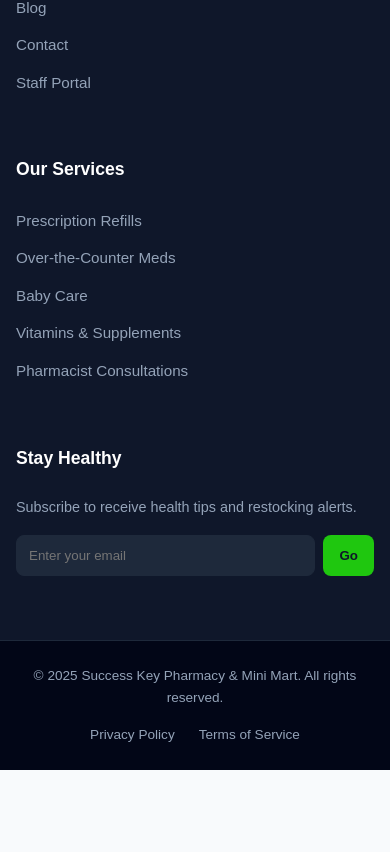
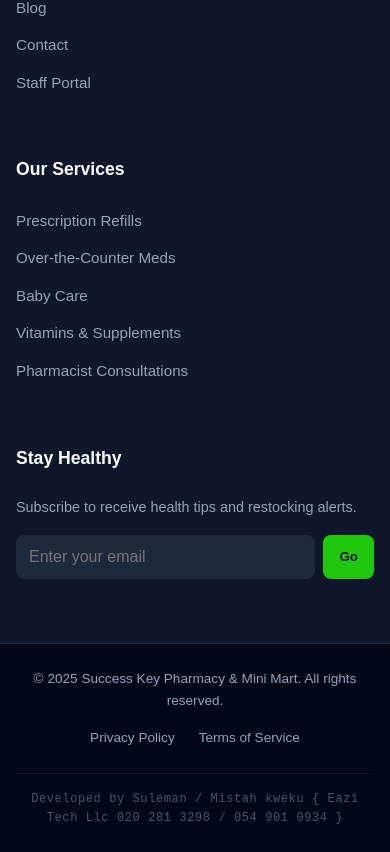
Before and after one commit to iphonehomeghana25/success-key-pharmacy, a React (Create React App) app: page /blog in a window 390 px wide. Shown: the part 1327-2179 px from the top of the page. Before the commit the page ends 2097 px from the top, so only its background shows below. Built offline with nearby package versions, Linux system fonts and the light colour scheme; no server answers; the database is empty.

Commit message:
Updated UI/fixed bugs

```diff
--- a/src/App.css
+++ b/src/App.css
@@ -99,3 +99,14 @@
     font-size: 2rem;
   }
 }
+/* ... existing code ... */
+
+/* --- MOBILE INPUT ZOOM FIX --- */
+/* Prevents iOS from zooming in when clicking a text box */
+@media screen and (max-width: 768px) {
+  input,
+  textarea,
+  select {
+    font-size: 16px !important;
+  }
+}
--- a/src/components/Footer.js
+++ b/src/components/Footer.js
@@ -1,9 +1,42 @@
-import React from 'react';
+import React, { useState } from 'react';
 import { Link } from 'react-router-dom';
+import { supabase } from '../supabaseClient'; // Import Supabase
 import '../styles/Footer.css';
-import { ShieldCheck, Facebook, Instagram, Twitter, MessageCircle } from 'lucide-react';
+import { ShieldCheck, Facebook, Instagram, Twitter, MessageCircle, Check, Loader } from 'lucide-react';
 
 const Footer = () => {
+  const [email, setEmail] = useState('');
+  const [status, setStatus] = useState('idle'); // idle, loading, success, error
+
+  const handleSubscribe = async (e) => {
+    e.preventDefault();
+    if (!email) return;
+
+    setStatus('loading');
+
+    try {
+      const { error } = await supabase
+        .from('subscribers')
+        .insert([{ email }]);
+
+      if (error) {
+        if (error.code === '23505') { // Unique violation code
+          alert('You are already subscribed!');
+          setStatus('idle');
+        } else {
+          throw error;
+        }
+      } else {
+        setStatus('success');
+        setEmail('');
+      }
+    } catch (error) {
+      console.error('Error subscribing:', error);
+      setStatus('error');
+      setTimeout(() => setStatus('idle'), 3000); // Reset after 3s
+    }
+  };
+
   return (
     <footer className="site-footer">
       <div className="footer-container">
@@ -36,7 +69,7 @@
             <li><Link to="/about">About Us</Link></li>
             <li><Link to="/blog">Blog</Link></li>
             <li><Link to="/contact">Contact</Link></li>
-            <li><Link to="/staff-portal">Staff Portal</Link></li> {/* Added Link */}
+            <li><Link to="/staff-portal">Staff Portal</Link></li>
           </ul>
         </div>
 
@@ -58,19 +91,42 @@
           <p className="footer-small-text">
             Subscribe to receive health tips and restocking alerts.
           </p>
-          <form className="footer-form">
-            <input type="email" placeholder="Enter your email" />
-            <button type="submit">Go</button>
-          </form>
+
+          {status === 'success' ? (
+            <div className="success-message" style={{ color: '#4ade80', fontWeight: 'bold', display: 'flex', alignItems: 'center', gap: '0.5rem' }}>
+              <Check size={20} /> Subscribed!
+            </div>
+          ) : (
+            <form className="footer-form" onSubmit={handleSubscribe}>
+              <input
+                type="email"
+                placeholder="Enter your email"
+                value={email}
+                onChange={(e) => setEmail(e.target.value)}
+                required
+                disabled={status === 'loading'}
+              />
+              <button type="submit" disabled={status === 'loading'}>
+                {status === 'loading' ? <Loader className="spin" size={16} /> : 'Go'}
+              </button>
+            </form>
+          )}
         </div>
 
       </div>
 
       <div className="footer-bottom">
-        <p>&copy; {new Date().getFullYear()} Success Key Pharmacy & Mini Mart. All rights reserved.</p>
-        <div className="footer-bottom-links">
-          <Link to="/privacy">Privacy Policy</Link>
-          <Link to="/terms">Terms of Service</Link>
+        <div className="footer-legal-row">
+          <p>&copy; {new Date().getFullYear()} Success Key Pharmacy & Mini Mart. All rights reserved.</p>
+          <div className="footer-bottom-links">
+            <Link to="/privacy">Privacy Policy</Link>
+            <Link to="/terms">Terms of Service</Link>
+          </div>
+        </div>
+
+        {/* Developer Credit */}
+        <div className="developer-credit">
+          <p>Developed by Suleman / Mistah kweku {'{'} Eazi Tech Llc 020 281 3298 / 054 901 0934 {'}'}</p>
         </div>
       </div>
     </footer>
--- a/src/components/Navbar.js
+++ b/src/components/Navbar.js
@@ -8,6 +8,13 @@
 
   const handleLinkClick = () => {
     setIsOpen(false);
+  };
+
+  // Function to handle Upload Prescription click (WhatsApp)
+  const handleUploadClick = () => {
+    const message = "Hello Success Key, I want to upload a prescription.";
+    window.open(`https://wa.me/233240000000?text=${encodeURIComponent(message)}`, '_blank');
+    setIsOpen(false); // Close mobile menu if open
   };
 
   return (
@@ -30,13 +37,16 @@
           <Link to="/" className="nav-link">Home</Link>
           <Link to="/about" className="nav-link">About Us</Link>
           <Link to="/services" className="nav-link">Services</Link>
-          <Link to="/blog" className="nav-link">Blog</Link> {/* Added Blog Link */}
+          <Link to="/blog" className="nav-link">Blog</Link>
           <Link to="/contact" className="nav-link">Contact</Link>
         </div>
 
         {/* Desktop Upload Button */}
         <div className="nav-action desktop-only">
-          <button className="btn-upload">
+          <button
+            className="btn-upload"
+            onClick={handleUploadClick} // Hooked to WhatsApp
+          >
             <Upload size={18} /> Upload Prescription
           </button>
         </div>
@@ -53,9 +63,12 @@
           <Link to="/" className="mobile-link" onClick={handleLinkClick}>Home</Link>
           <Link to="/about" className="mobile-link" onClick={handleLinkClick}>About Us</Link>
           <Link to="/services" className="mobile-link" onClick={handleLinkClick}>Services</Link>
-          <Link to="/blog" className="mobile-link" onClick={handleLinkClick}>Blog</Link> {/* Added Blog Link */}
+          <Link to="/blog" className="mobile-link" onClick={handleLinkClick}>Blog</Link>
           <Link to="/contact" className="mobile-link" onClick={handleLinkClick}>Contact</Link>
-          <button className="btn-upload mobile-btn" onClick={handleLinkClick}>
+          <button
+            className="btn-upload mobile-btn"
+            onClick={handleUploadClick} // Hooked to WhatsApp & closes menu
+          >
              <Upload size={18} /> Upload Prescription
           </button>
         </div>
--- a/src/styles/Footer.css
+++ b/src/styles/Footer.css
@@ -150,14 +150,21 @@
   cursor: pointer;
 }
 
+.spin { animation: spin 1s linear infinite; }
+@keyframes spin { 100% { transform: rotate(360deg); } }
+
 /* --- Footer Bottom --- */
 .footer-bottom {
   background-color: #020617; /* Even darker slate */
   padding: 1.5rem 1rem;
   border-top: 1px solid var(--slate-800);
+  display: flex;
+  flex-direction: column;
+  align-items: center;
+  gap: 1.5rem;
 }
 
-.footer-bottom {
+.footer-legal-row {
   display: flex;
   flex-direction: column;
   align-items: center;
@@ -165,14 +172,14 @@
   text-align: center;
   font-size: 0.85rem;
   color: var(--slate-400);
+  width: 100%;
+  max-width: 1280px;
 }
 
 @media (min-width: 768px) {
-  .footer-bottom {
+  .footer-legal-row {
     flex-direction: row;
     justify-content: space-between;
-    max-width: 1280px;
-    margin: 0 auto;
   }
 }
 
@@ -189,3 +196,15 @@
 .footer-bottom-links a:hover {
   color: white;
 }
+
+/* Developer Credit Styling */
+.developer-credit {
+  width: 100%;
+  text-align: center;
+  padding-top: 1rem;
+  border-top: 1px solid #111827;
+  font-size: 0.75rem;
+  color: #475569;
+  font-family: monospace; /* Gives it a subtle 'code' look */
+  letter-spacing: 0.05em;
+}
```
